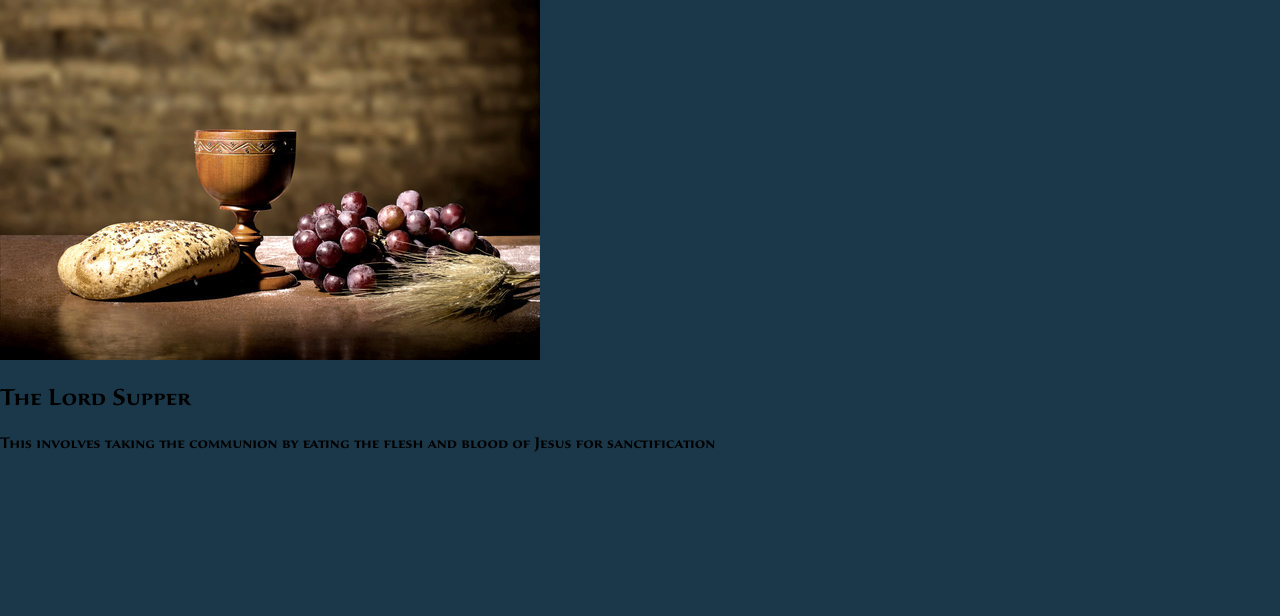
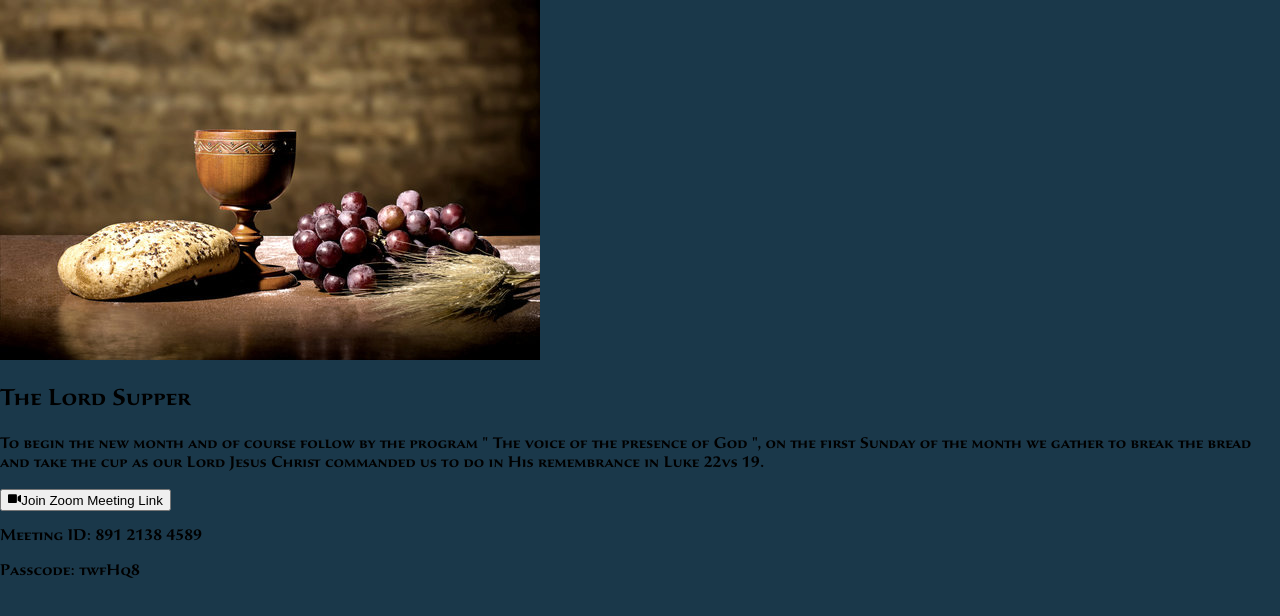
Before and after one commit to Baouldguyd/mowdmin, a React (Create React App) app: page /events/supper in a window 1280 px wide. Shown: the top 616 px of the page. Built offline with nearby package versions, Linux system fonts and the light colour scheme.

Commit message:
update supper

```diff
--- a/src/Components/Events/Supper.jsx
+++ b/src/Components/Events/Supper.jsx
@@ -1,4 +1,5 @@
 import React from 'react'
+import { FaVideo } from 'react-icons/fa';
 import supper from '../../Assets/supper.jpg'
 
 const Supper = () => {
@@ -17,9 +18,22 @@ const Supper = () => {
 
       <div className='charityDeeds'>
         <h2>The Lord Supper</h2>
-        <p>This involves taking the communion by eating the flesh and blood of Jesus for sanctification
+        <p>To begin the new month and of course follow by the program " The voice of the presence of God ", on the first Sunday of the month we gather to break the bread and take the cup as our Lord Jesus Christ commanded us to do in His remembrance in Luke 22vs 19.
         </p>
 
+       <a href="https://us05web.zoom.us/j/89121384589?pwd=wVkJn7myqUvPWuD2YnFtjZbZ8r6t18.1">
+        <button> <FaVideo/>
+         Join Zoom Meeting Link
+        </button>
+       </a>
+
+       <p>
+       Meeting ID: 891 2138 4589
+      </p>
+
+      <p>
+      Passcode: twfHq8
+      </p>
 
       </div>
 
@@ -27,4 +41,4 @@ const Supper = () => {
   )
 }
 
-export default Supper
+export default Supper;
```
